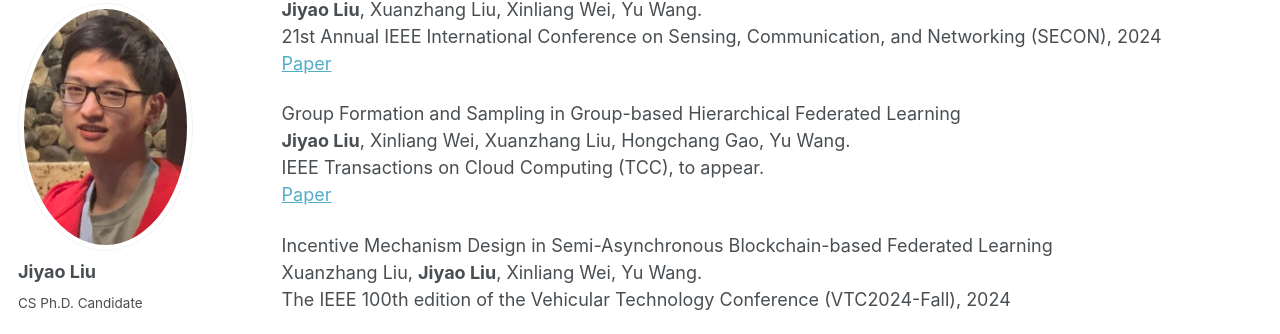
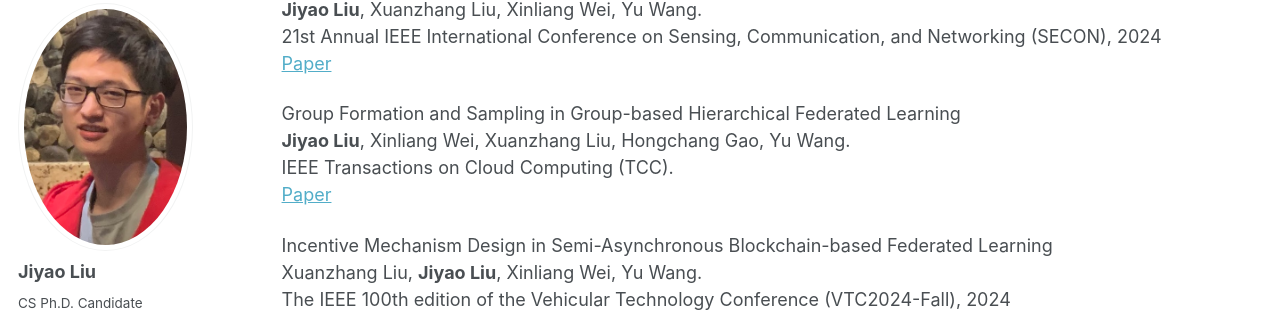
Before and after one commit to Jiyao17/jiyao17.github.io, a Jekyll site: the page built from _pages/publications.md, in a window 1280 px wide and 900 px high, scrolled down 524 px. Shown: the part 103-437 px from the top of the window. Built offline with Jekyll 4.4.1, drawn with Linux system fonts in a browser that asks for light colours; some web fonts are replaced.

Commit message:
Update publications.md

```diff
--- a/_pages/publications.md
+++ b/_pages/publications.md
@@ -47,7 +47,7 @@ Topology Design with Resource Allocation and Entanglement Distribution for Quant
 
 Group Formation and Sampling in Group-based Hierarchical Federated Learning
 **Jiyao Liu**, Xinliang Wei, Xuanzhang Liu, Hongchang Gao, Yu Wang.
-IEEE Transactions on Cloud Computing (TCC), to appear.
+IEEE Transactions on Cloud Computing (TCC).
 [Paper](/files/papers/2024/FL_Grouping-TCC.pdf){:target="_blank"}
 
 Incentive Mechanism Design in Semi-Asynchronous Blockchain-based Federated Learning
```
Also changed, not shown: other parts of _pages/publications.md (+0 -4 lines).
